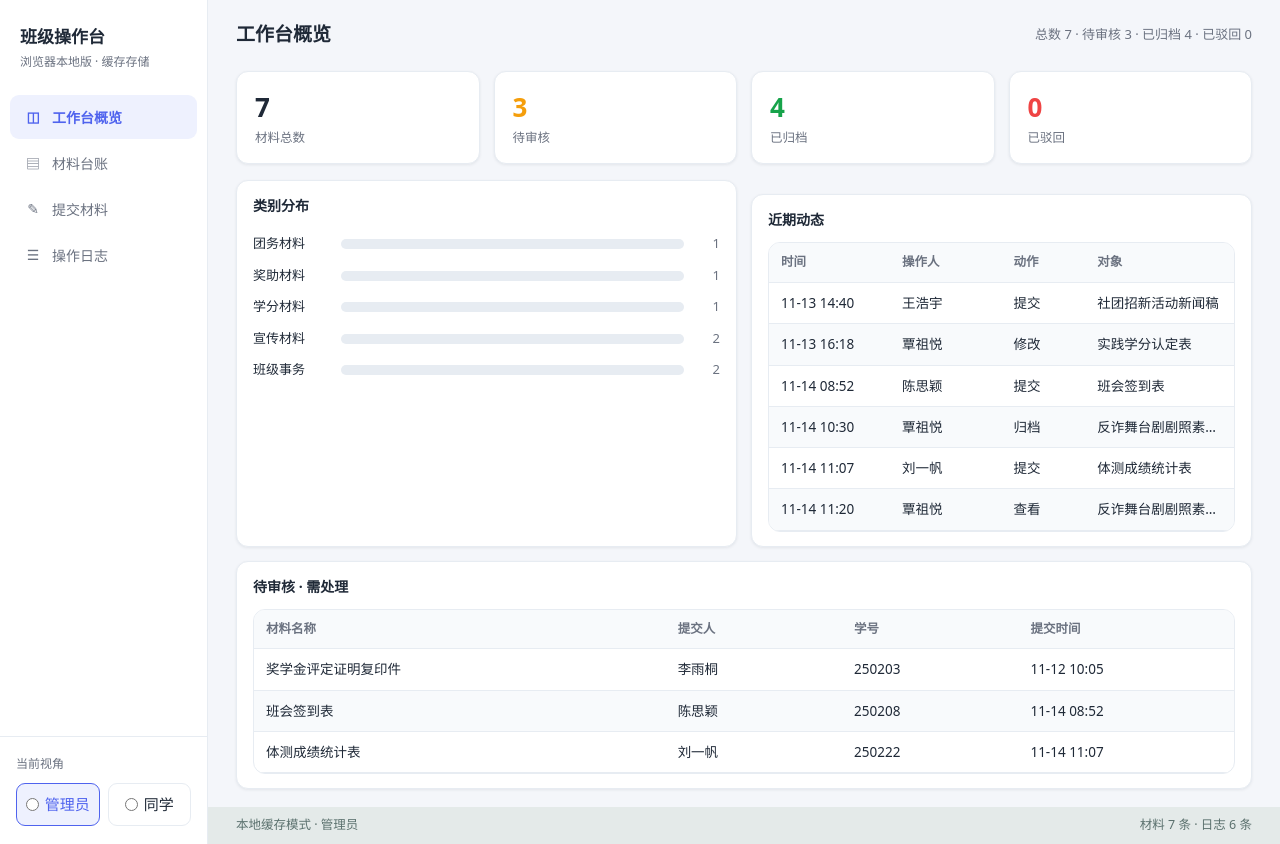
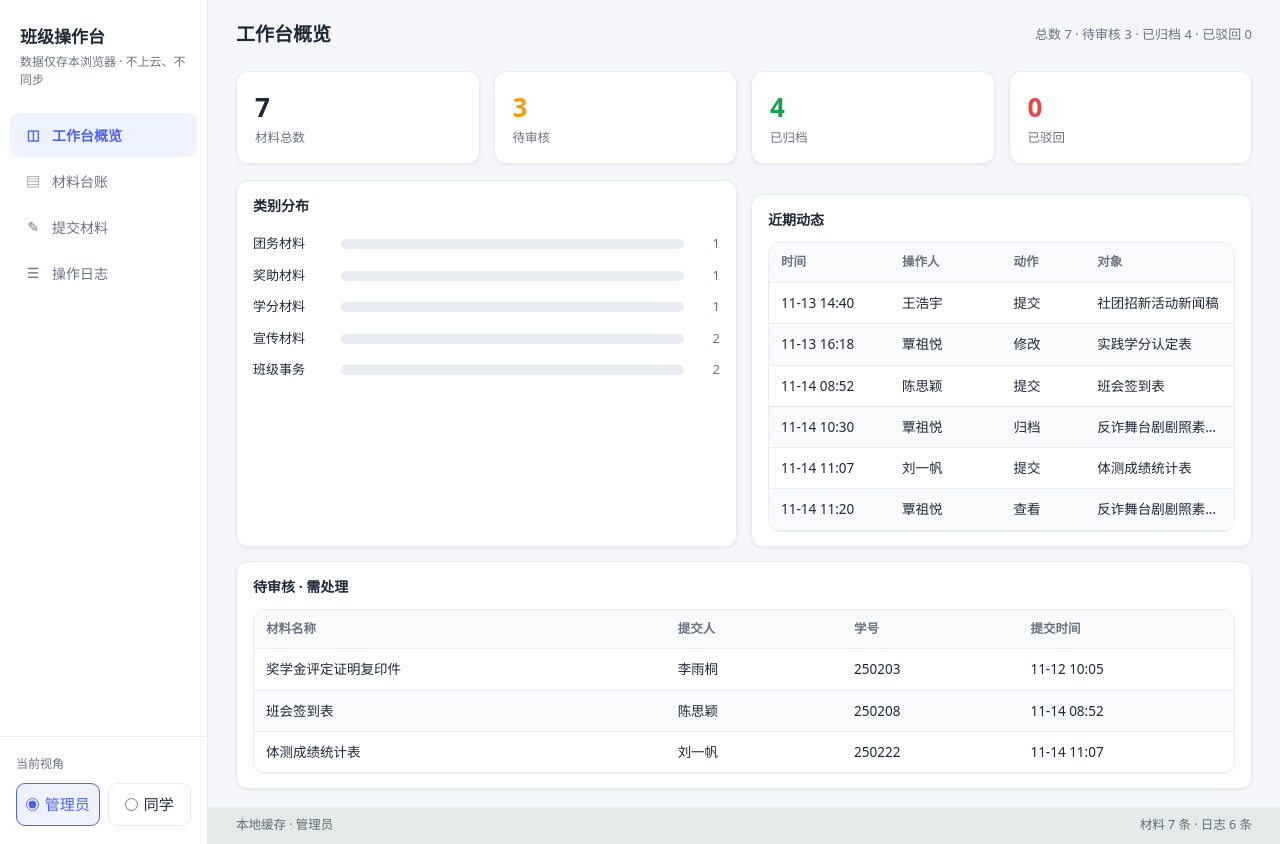
Before and after one commit to MedianiGray/class-console, a plain HTML site: page web/index.html in a window 1280 px wide. Drawn offline with Linux system fonts and the light colour scheme.

Commit message:
fix(web): 同步角色选中态、存储异常降级兜底、清理重复闭合标签并标注数据边界

```diff
--- a/web/index.html
+++ b/web/index.html
@@ -157,7 +157,7 @@
   <aside class="sidebar">
     <div class="brand">
       <h1>班级操作台</h1>
-      <p>浏览器本地版 · 缓存存储</p>
+      <p>数据仅存本浏览器 · 不上云、不同步</p>
     </div>
     <nav class="nav" id="nav"></nav>
     <div class="side-bottom">
@@ -248,7 +248,13 @@ function loadStore() {
   saveStore();
 }
 function saveStore() {
-  localStorage.setItem(STORE_KEY, JSON.stringify(store));
+  try {
+    localStorage.setItem(STORE_KEY, JSON.stringify(store));
+    state.persist = true;
+  } catch (e) {
+    // 存储被禁用或配额不足时降级为内存态，不中断当前操作
+    state.persist = false;
+  }
 }
 
 /* ---- 仓库方法（与桌面版契约同名） ---- */
@@ -307,7 +313,7 @@ function restore(docs, logs) {
 }
 
 /* ============ 界面状态与通用反馈 ============ */
-var state = { role: "admin", current: "dashboard", operatorName: "学委", selectedId: null };
+var state = { role: "admin", current: "dashboard", operatorName: "学委", selectedId: null, persist: true };
 var NAV = [
   {key:"dashboard", title:"工作台概览", ico:"◫"},
   {key:"docs",      title:"材料台账",   ico:"▤"},
@@ -377,7 +383,8 @@ function refreshAll() {
   document.getElementById("summary").textContent =
     "总数 " + s.total + " · 待审核 " + s.pending + " · 已归档 " + s.archived + " · 已驳回 " + s.rejected;
   document.getElementById("statusRight").textContent = "材料 " + s.total + " 条 · 日志 " + store.logs.length + " 条";
-  document.getElementById("statusLeft").textContent = "本地缓存模式 · " + roleLabel();
+  var persistTip = state.persist === false ? " · 存储不可用(仅本次会话)" : "";
+  document.getElementById("statusLeft").textContent = "本地缓存 · " + roleLabel() + persistTip;
   if (state.current === "dashboard") renderDashboard();
   else if (state.current === "docs") renderDocs();
   else if (state.current === "logs") renderLogs();
@@ -694,6 +701,7 @@ function bindRole() {
   function syncLabel() {
     document.getElementById("roleAdmin").classList.toggle("on", state.role === "admin");
     document.getElementById("roleStudent").classList.toggle("on", state.role === "student");
+    radios.forEach(function(r){ r.checked = (r.value === state.role); });
   }
   radios.forEach(function(r){
     r.onchange = function(){ state.role = r.value; syncLabel(); refreshAll(); };
@@ -708,6 +716,5 @@ buildSubmit();
 bindRole();
 switchView("dashboard");
 </script>
-</script>
 </body>
 </html>
```
